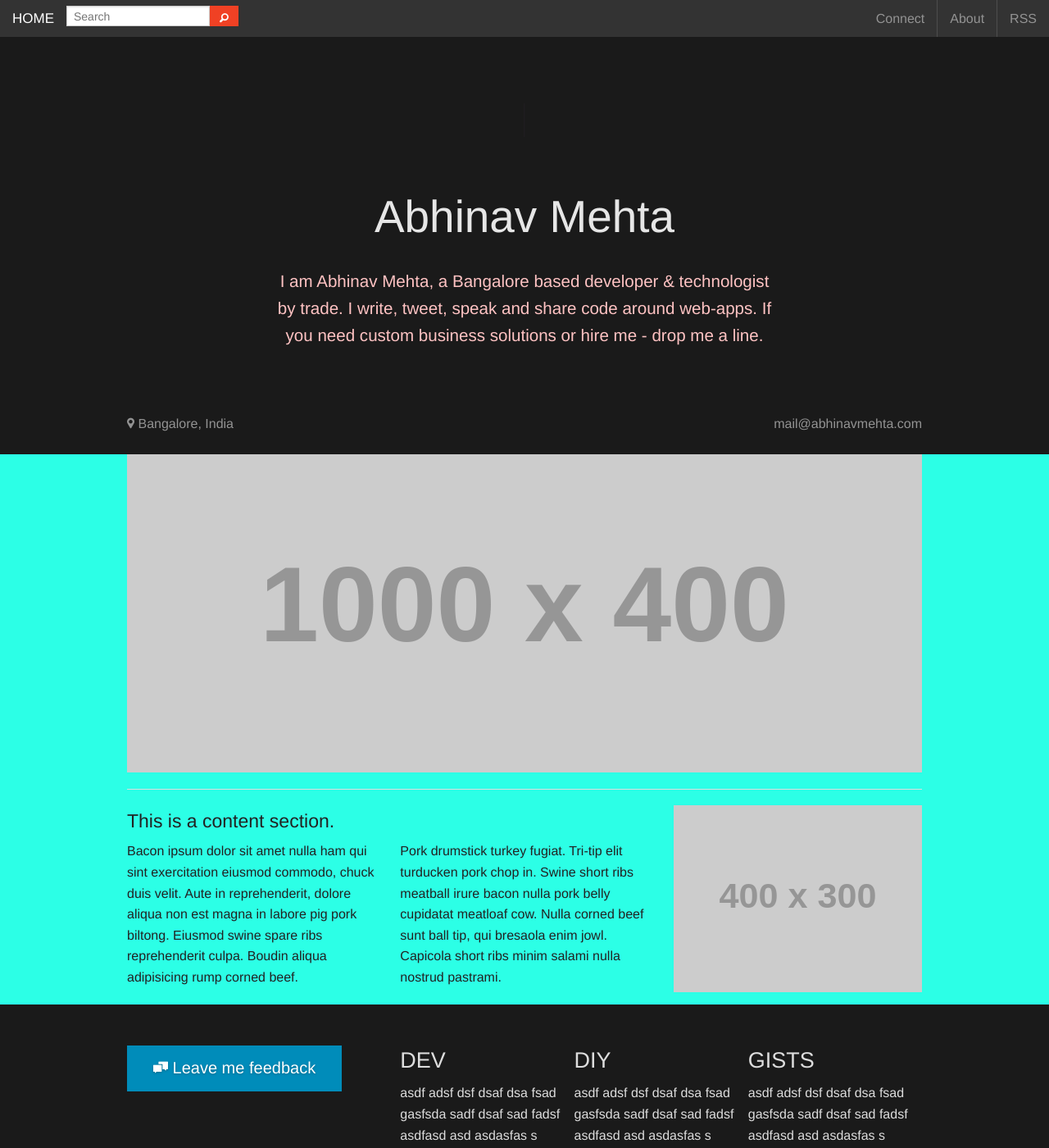
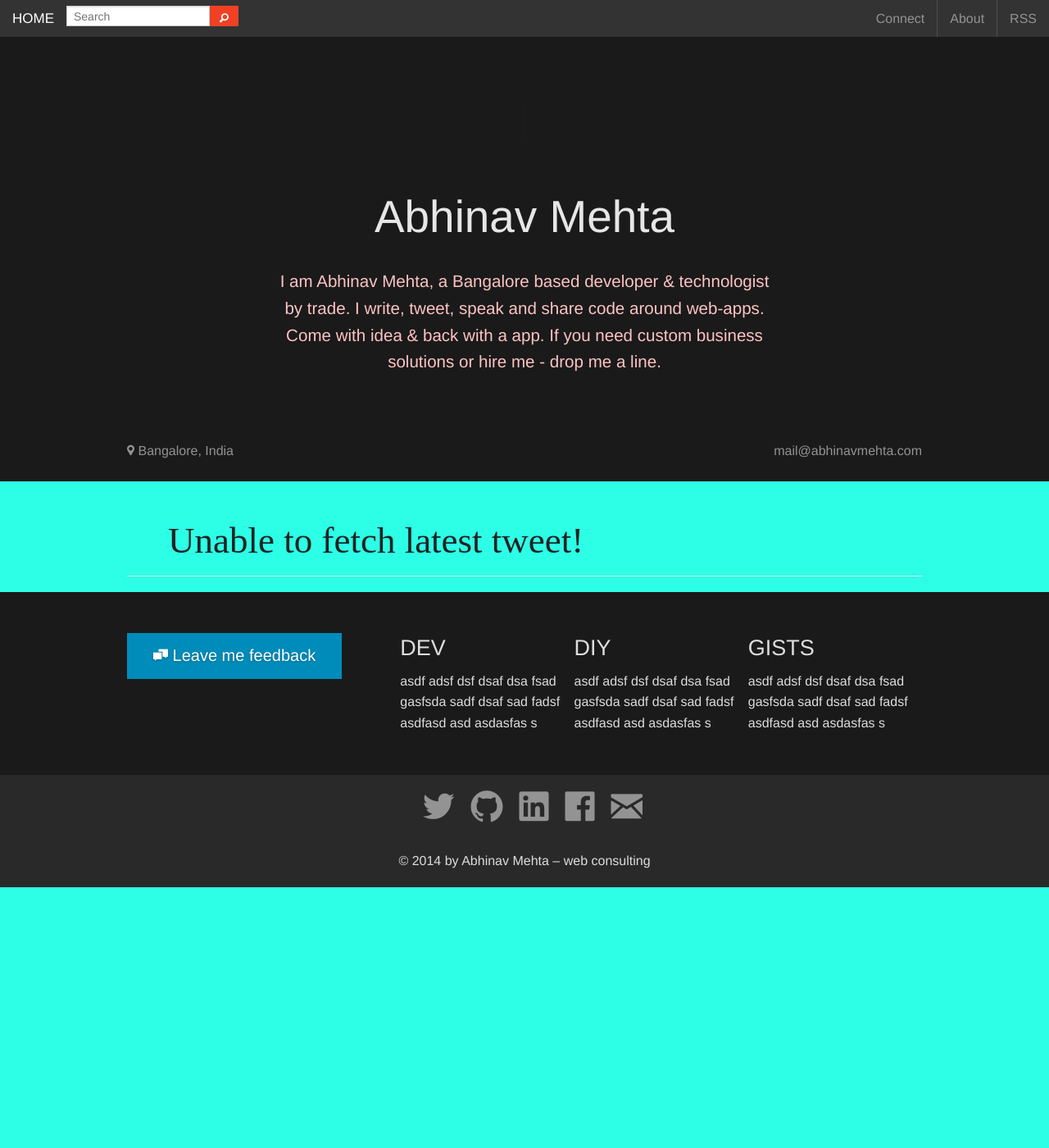
Before and after one commit to mehta/mehta.github.io, a Jekyll site: the page built from index.html, in a window 1280 px wide and 1400 px high. Shown: the whole window at 82% size. Built offline with Jekyll 4.4.1, drawn with Linux system fonts in a browser that asks for light colours; the list of posts is cut into pages by our own code.

Commit message:
added: first design of middle-section html

```diff
--- a/assets/css/app.css
+++ b/assets/css/app.css
@@ -34,13 +34,11 @@
   }
 }
 
-footer li {
+footer .zero-margin li {
   float: left;
   margin-left: 20px;
-  text-transform: uppercase;
   font-weight: 600;
   font-size: 0.875em;
-
   display: block;
 }
 
--- a/assets/css/index.css
+++ b/assets/css/index.css
@@ -18,10 +18,10 @@
 #personal-info li {
   margin-left: 15px;
 }
+
 #personal-info li a {
   margin-right: 15px;
 }
-
 
 #user-info {
   background: #1a1a1a;
@@ -65,6 +65,67 @@
   margin-bottom: 0;
 }
 
+#tweet {
+  font-size: 45px;
+  font-family: cursive;
+  margin: 50px 50px 0px 50px;
+}
+
+.text-align-right {
+  text-align: right;
+}
+
+@media only screen and (max-width: 40.063em) {
+  .post-article {
+    margin: 10px;
+  }
+
+  .post-header {
+    background: #2CFFE6;
+  }
+}
+
+@media only screen and (min-width: 40.063em) {
+  .post-article {
+    margin: 50px;
+  }
+
+  .post-header {
+    background: #2CFFE6;
+    margin-left: 5%;
+  }
+
+  .post-section {
+    width: 70%;
+    float: right;
+    position: relative;
+    text-align: justify;
+    margin-right: 5%;
+  }
+
+  .post-footer {
+    width: 25%;
+    float: left;
+  }
+
+  .post-footer ul {
+    float: right;
+    width: 100%;
+    position: relative;
+    margin-bottom: 0;
+    margin-right: 15px;
+  }
+
+  .post-footer ul li {
+    float: left;
+    font-weight: 600;
+    font-size: 0.875em;
+    display: block;
+    width: 100%;
+    text-align: right;
+  }
+}
+
 /* start: animated box */
 .spinner, #spinner {
   width: 50px;
--- a/index.html
+++ b/index.html
@@ -12,7 +12,7 @@
       <h2>
         <a href="/connect/" title="Connect">Abhinav Mehta</a>
       </h2>
-      <p class="description">I am Abhinav Mehta, a Bangalore based developer &amp; technologist by trade. I write, tweet, speak and share code around web-apps. If you need custom business solutions or hire me - drop me a line.</p>
+      <p class="description">I am Abhinav Mehta, a Bangalore based developer &amp; technologist by trade. I write, tweet, speak and share code around web-apps. Come with idea & back with a app. If you need custom business solutions or hire me - drop me a line.</p>
     </div>
     <ul id="personal-info" class="container row">
       <li class="left fi-marker">
@@ -26,24 +26,57 @@
 
 <div class="row">
   <div class="large-12 columns">
-    <img data-cfsrc="http://placehold.it/1000x400&amp;text=[img]" src="http://placehold.it/1000x400&amp;text=[img]">
+    <div id="tweet"></div>
     <hr>
   </div>
 </div>
 
-<div class="row">
-  <div class="large-8 columns">
-    <h4>This is a content section.</h4>
+
+{% for post in site.posts %}
+  <article class="post-article">
+    <header class="post-header">
+      <h3><a href="{{ post.url | prepend: site.baseurl }}">{{ post.title }}</a></h3>
+    </header>
+
     <div class="row">
-      <div class="large-6 columns">
-        <p>Bacon ipsum dolor sit amet nulla ham qui sint exercitation eiusmod commodo, chuck duis velit. Aute in reprehenderit, dolore aliqua non est magna in labore pig pork biltong. Eiusmod swine spare ribs reprehenderit culpa. Boudin aliqua adipisicing rump corned beef.</p>
-      </div>
-      <div class="large-6 columns">
-        <p>Pork drumstick turkey fugiat. Tri-tip elit turducken pork chop in. Swine short ribs meatball irure bacon nulla pork belly cupidatat meatloaf cow. Nulla corned beef sunt ball tip, qui bresaola enim jowl. Capicola short ribs minim salami nulla nostrud pastrami.</p>
-      </div>
+      <section class="post-section">
+        <p>
+          Lorem ipsum dolor sit amet, consectetur adipisicing elit, sed do eiusmod
+          tempor incididunt ut labore et dolore magna aliqua. Ut enim ad minim veniam,
+          quis nostrud exercitation ullamco laboris nisi ut aliquip ex ea commodo
+          consequat. Duis aute irure dolor in reprehenderit in voluptate velit esse
+          cillum dolore eu fugiat nulla pariatur. Excepteur sint occaecat cupidatat non
+          proident, sunt in culpa qui officia deserunt mollit anim id est laborum.
+        </p>
+      </section>
+      <footer class="post-footer">
+        <ul>
+          <li class="post-date">{{ post.date | date: "%b %-d, %Y" }}</li>
+          <br>
+          <li class="post-tag">technology</li>
+        </ul>
+      </footer>
     </div>
-  </div>
-  <div class="large-4 columns">
-    <img data-cfsrc="http://placehold.it/400x300&amp;text=[img]" src="http://placehold.it/400x300&amp;text=[img]">
-  </div>
-</div>
+
+  </article>
+{% endfor %}
+
+
+
+
+
+
+<script type="text/javascript">
+  // TODO: HOST SERVICE YOURSELF AND NEEDS REFACTORING
+  var tweet = "Unable to fetch latest tweet!"
+  $.getJSON('http://whateverorigin.org/get?url=' + encodeURIComponent('https://twitter.com/mehta_') + '&callback=?', function(data) {
+      publish_latest_tweet($(data.contents).find('.ProfileTweet-text, .js-tweet-text, .ltr')[0].innerText);
+  });
+
+  function publish_latest_tweet(msg) {
+    var element = document.getElementById('tweet');
+    element.innerHTML = msg;
+  }
+
+  publish_latest_tweet(tweet);
+</script>
```
